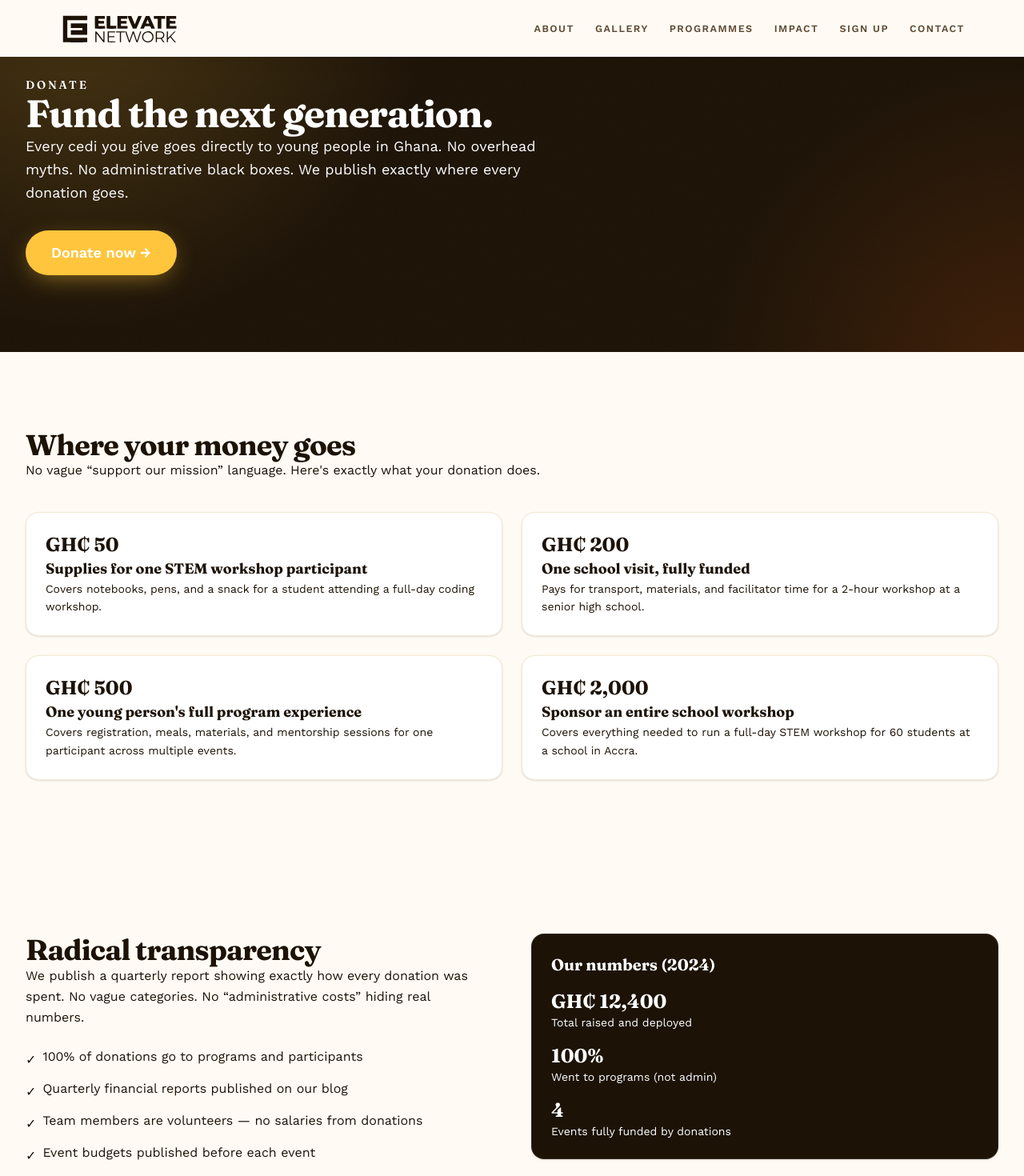
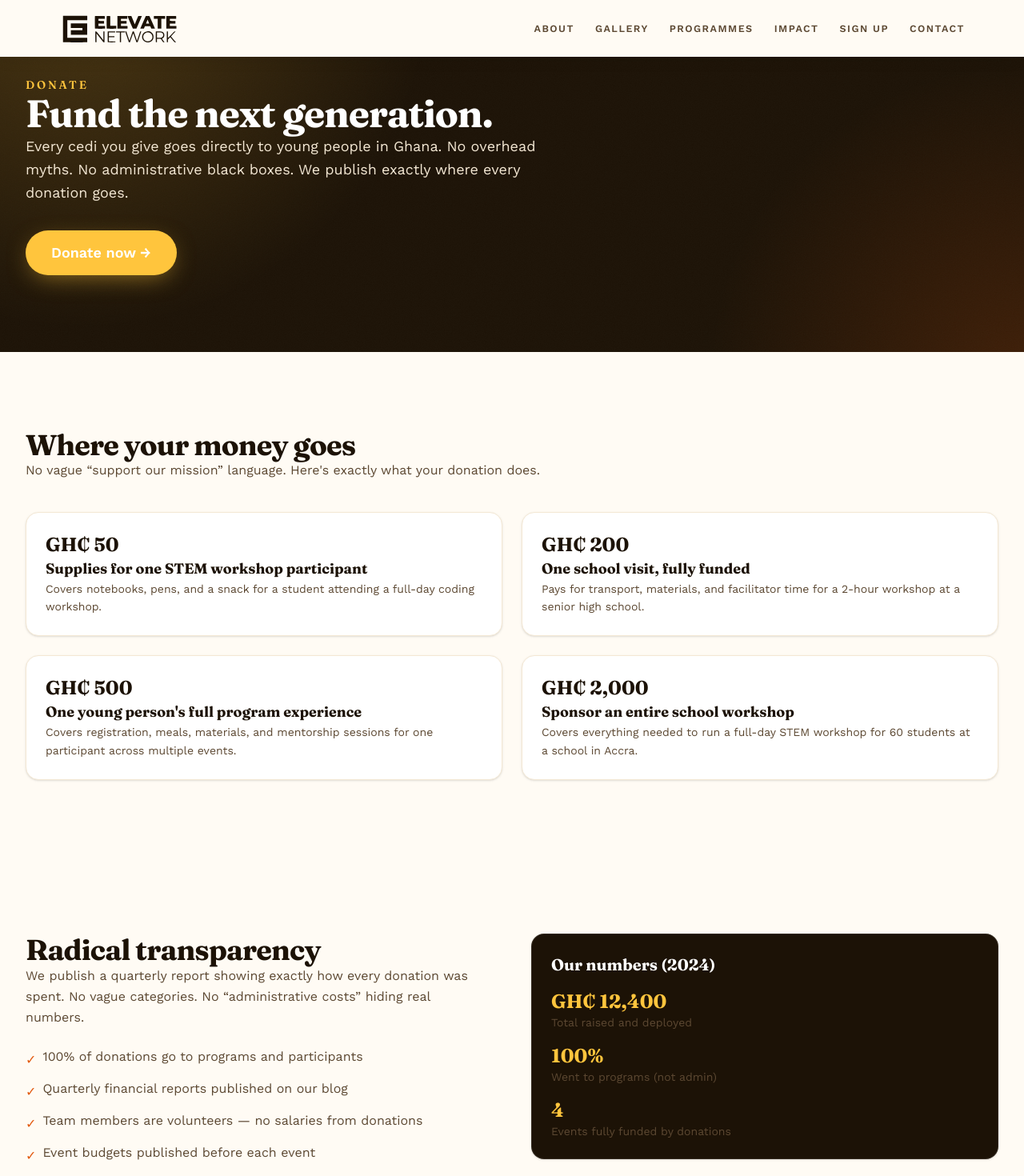
Before and after one commit to august-web/elevate-network, a Next.js app: page /donate in a window 1280 px wide. Shown: the top 1470 px of the page at 80% size. Built offline with nearby package versions, Linux system fonts and the light colour scheme; no server answers.

Commit message:
refactor(donate): retone donate page to the warm palette

```diff
--- a/src/app/donate/page.tsx
+++ b/src/app/donate/page.tsx
@@ -39,13 +39,13 @@ export default function DonatePage() {
       {/* Hero */}
       <Section className="hero-dark text-white">
         <div className="max-w-3xl">
-          <p className="font-display text-sm font-semibold uppercase tracking-[0.2em] text-volt-500">
+          <p className="font-display text-sm font-semibold uppercase tracking-[0.2em] text-sunbeam">
             Donate
           </p>
           <h1 className="mt-4 font-display text-4xl font-bold leading-[1.08] tracking-tight text-white sm:text-5xl">
             Fund the next generation.
           </h1>
-          <p className="mt-6 max-w-2xl text-lg leading-relaxed text-brand-200">
+          <p className="mt-6 max-w-2xl text-lg leading-relaxed text-cream">
             Every cedi you give goes directly to young people in Ghana. No
             overhead myths. No administrative black boxes. We publish exactly
             where every donation goes.
@@ -61,10 +61,10 @@ export default function DonatePage() {
       {/* Impact tiers */}
       <Section>
         <div className="max-w-2xl">
-          <h2 className="font-display text-3xl font-bold tracking-tight text-brand-950 sm:text-4xl">
+          <h2 className="font-display text-3xl font-bold tracking-tight text-ink sm:text-4xl">
             Where your money goes
           </h2>
-          <p className="mt-4 text-brand-700">
+          <p className="mt-4 text-ink-soft">
             No vague &ldquo;support our mission&rdquo; language. Here&apos;s
             exactly what your donation does.
           </p>
@@ -72,13 +72,13 @@ export default function DonatePage() {
         <div className="mt-10 grid gap-6 sm:grid-cols-2">
           {IMPACT_TIERS.map((tier) => (
             <Card key={tier.amount}>
-              <p className="font-display text-2xl font-bold text-brand-900">
+              <p className="font-display text-2xl font-bold text-ink">
                 {tier.amount}
               </p>
-              <h3 className="mt-2 font-display text-lg font-bold text-brand-950">
+              <h3 className="mt-2 font-display text-lg font-bold text-ink">
                 {tier.impact}
               </h3>
-              <p className="mt-2 text-sm text-brand-700 leading-relaxed">
+              <p className="mt-2 text-sm text-ink-soft leading-relaxed">
                 {tier.example}
               </p>
             </Card>
@@ -87,32 +87,32 @@ export default function DonatePage() {
       </Section>
 
       {/* Transparency section */}
-      <Section className="bg-brand-50">
+      <Section className="bg-paper">
         <div className="grid items-start gap-12 lg:grid-cols-2">
           <div>
-            <h2 className="font-display text-3xl font-bold tracking-tight text-brand-950 sm:text-4xl">
+            <h2 className="font-display text-3xl font-bold tracking-tight text-ink sm:text-4xl">
               Radical transparency
             </h2>
-            <p className="mt-4 text-brand-700 leading-relaxed">
+            <p className="mt-4 text-ink-soft leading-relaxed">
               We publish a quarterly report showing exactly how every donation
               was spent. No vague categories. No &ldquo;administrative
               costs&rdquo; hiding real numbers.
             </p>
-            <ul className="mt-6 space-y-3 text-brand-700">
+            <ul className="mt-6 space-y-3 text-ink-soft">
               <li className="flex items-start gap-2">
-                <span className="mt-1 text-flame-500">✓</span>
+                <span className="mt-1 text-marigold">✓</span>
                 <span>100% of donations go to programs and participants</span>
               </li>
               <li className="flex items-start gap-2">
-                <span className="mt-1 text-flame-500">✓</span>
+                <span className="mt-1 text-marigold">✓</span>
                 <span>Quarterly financial reports published on our blog</span>
               </li>
               <li className="flex items-start gap-2">
-                <span className="mt-1 text-flame-500">✓</span>
+                <span className="mt-1 text-marigold">✓</span>
                 <span>Team members are volunteers — no salaries from donations</span>
               </li>
               <li className="flex items-start gap-2">
-                <span className="mt-1 text-flame-500">✓</span>
+                <span className="mt-1 text-marigold">✓</span>
                 <span>Event budgets published before each event</span>
               </li>
             </ul>
@@ -123,26 +123,26 @@ export default function DonatePage() {
             </h3>
             <div className="mt-4 space-y-4">
               <div>
-                <p className="font-display text-2xl font-bold text-volt-400">
+                <p className="font-display text-2xl font-bold text-sunbeam">
                   GH₵ 12,400
                 </p>
-                <p className="text-sm text-brand-300">
+                <p className="text-sm text-ink-soft">
                   Total raised and deployed
                 </p>
               </div>
               <div>
-                <p className="font-display text-2xl font-bold text-volt-400">
+                <p className="font-display text-2xl font-bold text-sunbeam">
                   100%
                 </p>
-                <p className="text-sm text-brand-300">
+                <p className="text-sm text-ink-soft">
                   Went to programs (not admin)
                 </p>
               </div>
               <div>
-                <p className="font-display text-2xl font-bold text-volt-400">
+                <p className="font-display text-2xl font-bold text-sunbeam">
                   4
                 </p>
-                <p className="text-sm text-brand-300">
+                <p className="text-sm text-ink-soft">
                   Events fully funded by donations
                 </p>
               </div>
@@ -157,7 +157,7 @@ export default function DonatePage() {
           <h2 className="font-display text-3xl font-bold tracking-tight sm:text-4xl">
             Ready to invest in Ghana&apos;s future?
           </h2>
-          <p className="mt-4 text-lg text-brand-200">
+          <p className="mt-4 text-lg text-cream">
             Every donation is a bet on young people. We intend to prove you
             right.
           </p>
@@ -166,7 +166,7 @@ export default function DonatePage() {
               Donate via Paystack →
             </Button>
           </div>
-          <p className="mt-4 text-xs text-brand-400">
+          <p className="mt-4 text-xs text-ink-soft">
             Secure payment via Paystack. You&apos;ll receive a receipt
             instantly.
           </p>
```
